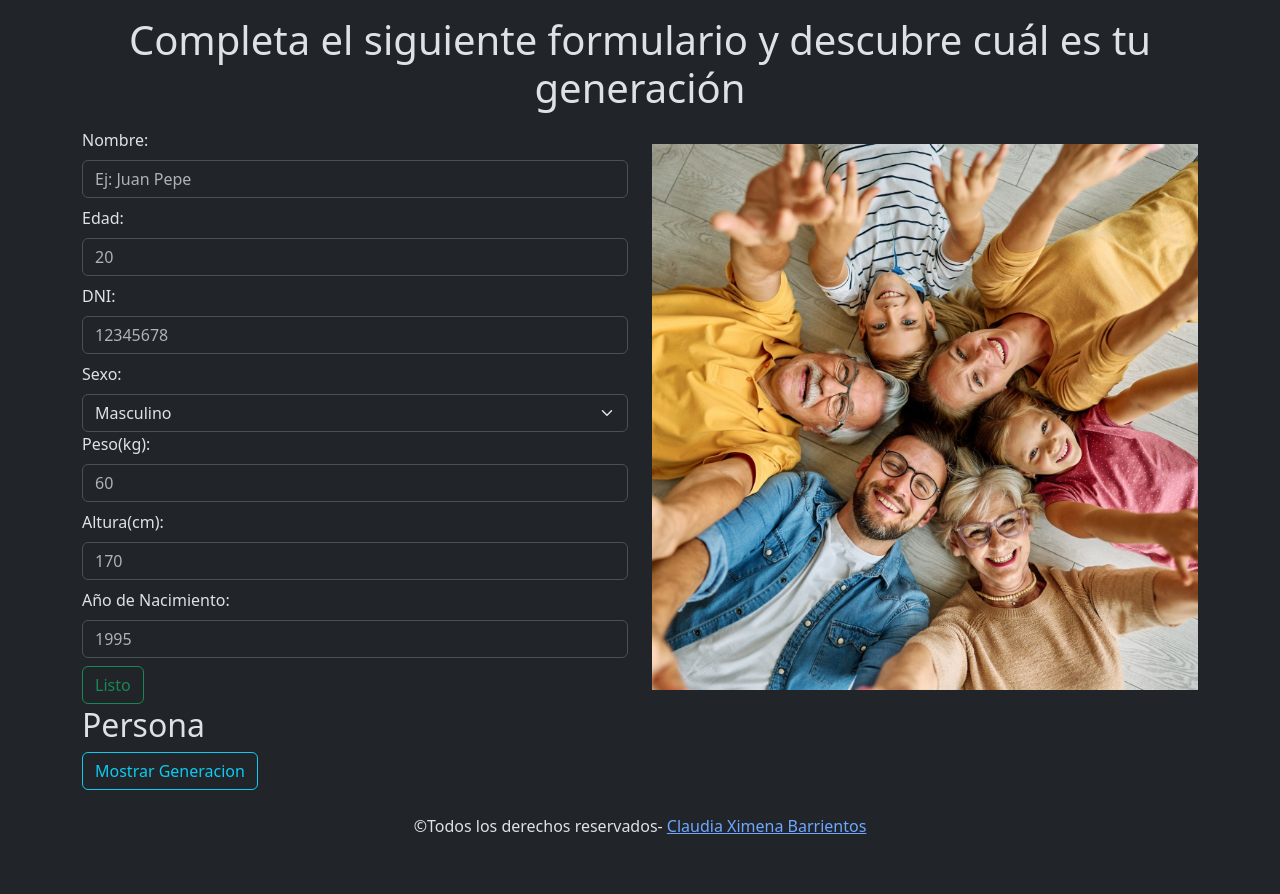
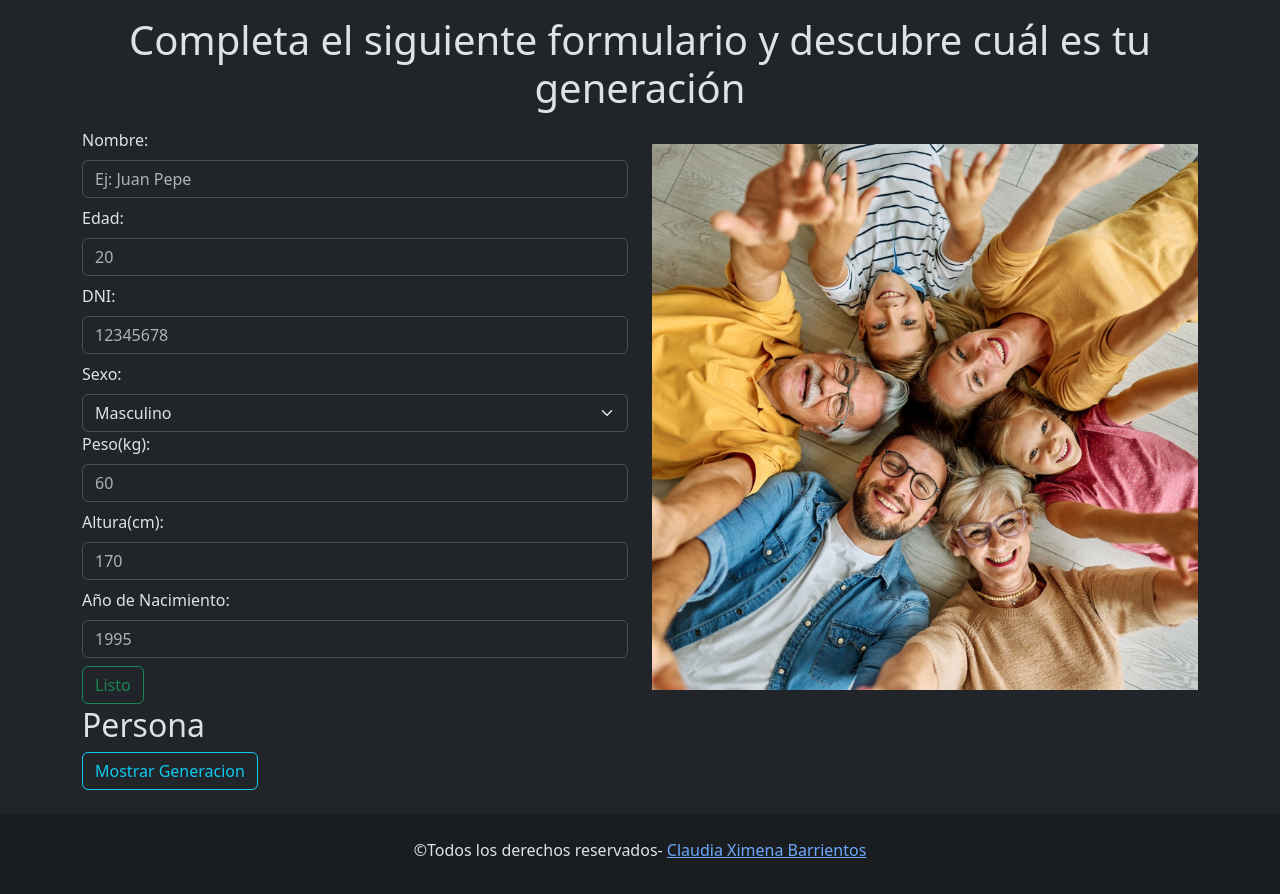
Before and after one commit to ximebarrientos/DOM-ejercicio2, a plain HTML site: page index.html in a window 1280 px wide. Drawn offline with nearby package versions, Linux system fonts and the light colour scheme.

Commit message:
cambie el fondo del footer

```diff
--- a/index.html
+++ b/index.html
@@ -60,7 +60,7 @@
             </div>
         </section>
     </main>
-    <footer>
+    <footer class="bg-dark-subtle mt-4">
         <p class="py-4 text-center">&copy;Todos los derechos reservados- <a href="https://github.com/ximebarrientos">Claudia Ximena Barrientos</a></p>
     </footer>
     <script src="https://cdn.jsdelivr.net/npm/bootstrap@5.3.6/dist/js/bootstrap.bundle.min.js" integrity="sha384-j1CDi7MgGQ12Z7Qab0qlWQ/Qqz24Gc6BM0thvEMVjHnfYGF0rmFCozFSxQBxwHKO" crossorigin="anonymous"></script>
```
